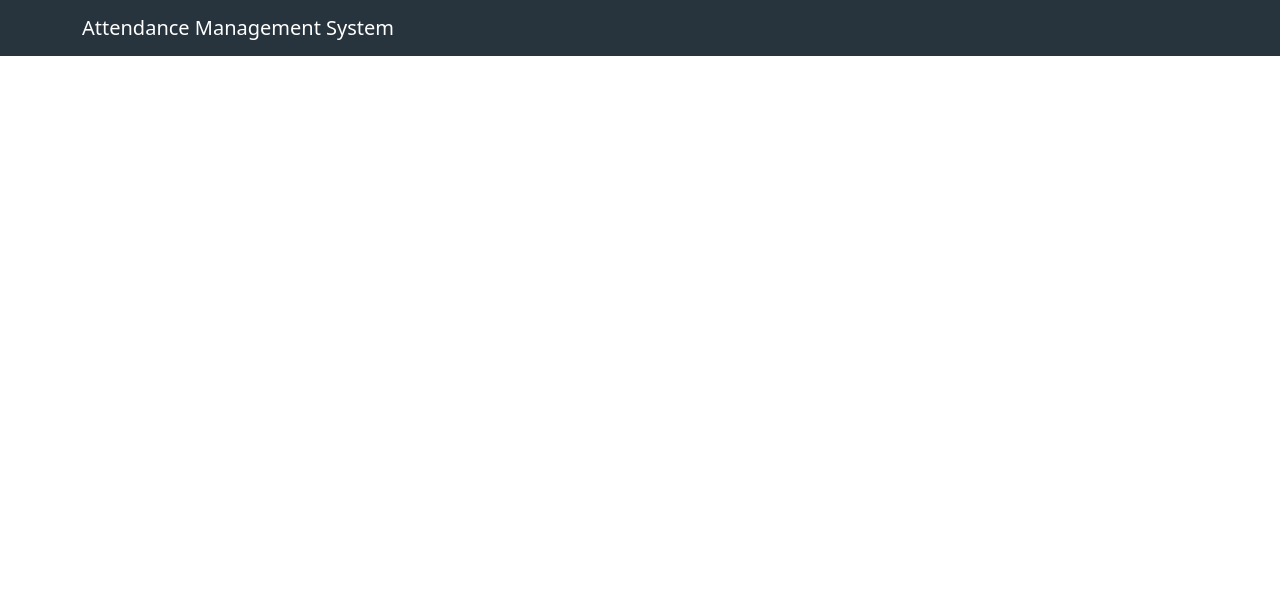
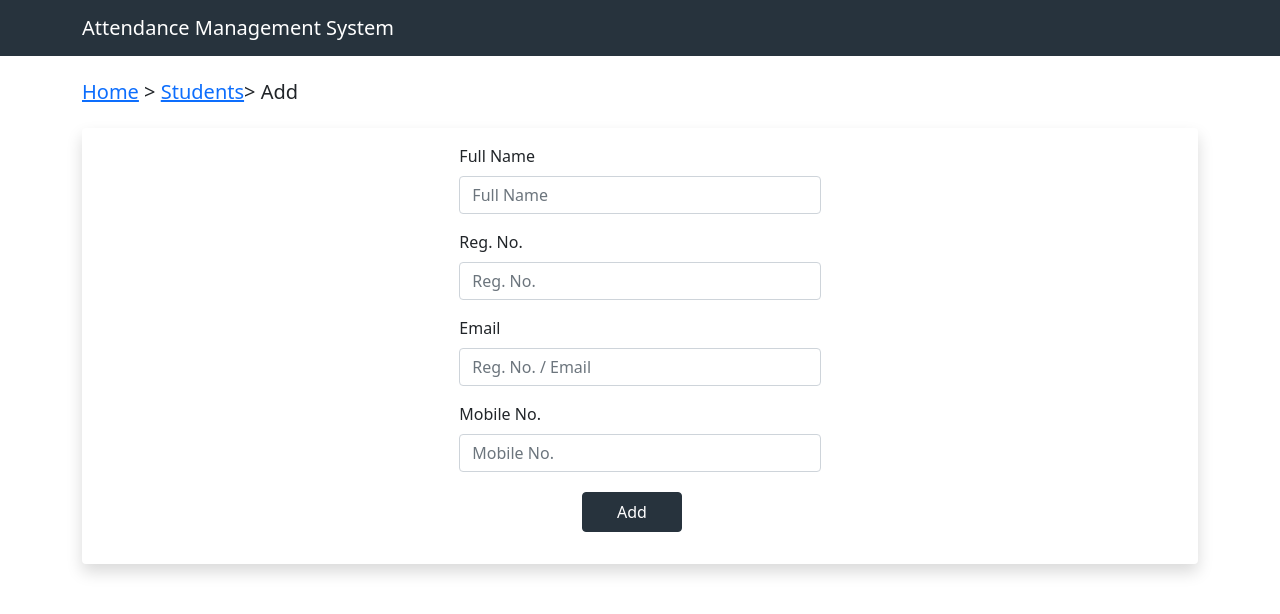
Before and after one commit to rameeznaufal/attendance-management-system, a React (Create React App) app in the folder frontend/: page /students/add in a window 1280 px wide. Shown: the top 614 px of the page. Built offline with nearby package versions, Linux system fonts and the light colour scheme; no server answers.

Commit message:
fixed backend + added adding student

```diff
--- a/frontend/src/App.js
+++ b/frontend/src/App.js
@@ -1,9 +1,9 @@
 import "./App.css";
 import { useEffect, useState } from "react";
 import { BrowserRouter, Route, Routes } from "react-router-dom";
-// import { BeatLoader } from "react-spinners";
 import Home from "./pages/Home.js";
 import Students from "./pages/Students.js";
+import AddStudent from "./pages/AddStudent.js";
 import NavbarTop from "./components/NavbarTop.js";
 import "./custom.scss";
 
@@ -58,21 +58,11 @@ function App() {
               exact
               element={<Students user={user} />}
             />
-            {/* <Route
-              path="/login"
+            <Route
+              path="/students/add"
               exact
-              element={<Login user={user} />}
+              element={<AddStudent user={user} />}
             />
-            <Route
-              path="/profile"
-              exact
-              element={<Profile user={user} />}
-            />
-            <Route
-              path="/add"
-              exact
-              element={<AddSwag user={user} />}
-            /> */}
           </Routes>
         </div>
       </BrowserRouter>
--- /dev/null
+++ b/frontend/src/pages/AddStudent.js
@@ -0,0 +1,127 @@
+import React, { useState } from "react";
+import { Link } from "react-router-dom";
+import {
+  Button,
+  Form,
+  FormGroup,
+  Input,
+  FormFeedback,
+  Label,
+} from "reactstrap";
+import Spinner from "react-bootstrap/Spinner";
+
+const AddStudent = ({ user }) => {
+    const [name, setName] = useState("");
+    const [email, setEmail] = useState("");
+    const [reg_no, setReg_no] = useState("");
+    const [mobile, setMobile] = useState("");
+    const [adding, setAdding] = useState(false);
+
+    const addStudent = async(e) => {
+        e.preventDefault();
+        setAdding(true);
+        let res = await fetch(process.env.REACT_APP_API_URL + "/users/students/", {
+        headers: { "Content-Type": "application/json" },
+        method: "POST",
+        credentials: "include",
+        body: JSON.stringify({
+            "name": name,
+            "email": email,
+            "mobile": mobile,
+            "reg_no": reg_no
+        }),
+        });
+        if (res.ok) {
+        } else {
+        console.log("Could not add");
+        }
+        setAdding(false);
+    }
+    return (
+        <div>
+      <div className="d-flex justify-content-between align-items-center mb-3">
+        <div>
+          <h5>
+            <Link className="" to="/">
+              Home
+            </Link> > <Link className="" to="/students">
+              Students
+            </Link>
+            > Add
+          </h5>
+        </div>
+      </div>
+      <div className="d-flex w-100 flex-column justify-content-center align-items-center shadow rounded p-3 mb-3">
+          <Form className="col-12 col-md-4" onSubmit={addStudent}>
+            <FormGroup>
+              <Label>Full Name</Label>
+              <Input
+                className="col-lg-6"
+                type="text"
+                value={name}
+                placeholder="Full Name"
+                onChange={(e) => {
+                  setName(e.target.value);
+                }}
+                required
+              ></Input>
+            </FormGroup>
+            <FormGroup>
+              <Label>Reg. No.</Label>
+              <Input
+                className="col-lg-6"
+                type="text"
+                value={reg_no}
+                onChange={(e) => {setReg_no(e.target.value);}}
+                placeholder="Reg. No."
+                required
+              ></Input>
+            </FormGroup>
+            <FormGroup>
+              <Label>Email</Label>
+              <Input
+                className="col-lg-6"
+                type="email"
+                value={email}
+                placeholder="Reg. No. / Email"
+                onChange={(e) => {
+                  setEmail(e.target.value);
+                }}
+                required
+              ></Input>
+            </FormGroup>
+            <FormGroup>
+              <Label>Mobile No.</Label>
+              <Input
+                className="col-lg-6"
+                type="number"
+                value={mobile}
+                placeholder="Mobile No."
+                onChange={(e) => {
+                  setMobile(e.target.value);
+                }}
+                required
+              ></Input>
+            </FormGroup>
+            <FormGroup className="text-center pt-1">
+              <Button type="submit" className="btn btn-dark me-3" style={{ width: 100, height: 40 }} >
+                {adding ? (
+                  <Spinner
+                  as="span"
+                  animation="border"
+                  size="sm"
+                  role="status"
+                  aria-hidden="true"
+                />
+                ) : (
+                "Add"
+                )}
+              </Button>
+            </FormGroup>
+          </Form>
+      </div>
+    </div>
+    );
+};
+
+export default AddStudent;
--- a/frontend/src/pages/Students.js
+++ b/frontend/src/pages/Students.js
@@ -1,6 +1,6 @@
 import React, { useState } from "react";
 import { Link } from "react-router-dom";
-import { FiPenTool, FiSearch, FiUserPlus } from "react-icons/fi";
+import { FiSearch, FiUserPlus } from "react-icons/fi";
 import { MdDelete, MdEdit } from "react-icons/md";
 import {
   Button,
@@ -10,10 +10,10 @@ import {
   FormFeedback,
   Label,
 } from "reactstrap";
-import { Spinner } from "react-spinners";
+import Spinner from "react-bootstrap/Spinner";
 
 const Students = () => {
-  const [regNo, setRegNo] = useState("");
+  const [reg_no, setreg_no] = useState("");
   const [searching, setSearching] = useState(false);
   const [errorText, setErrorText] = useState(false);
   const [student, setStudent] = useState(null);
@@ -22,64 +22,57 @@ const Students = () => {
 
   const updateValue = (colName, val) => {
     setStudent({ ...student, [colName]: val });
-    console.log(student);
   };
 
   const searchStudent = async (e) => {
     e.preventDefault();
     setSearching(true);
-    setStudent({
-      regNo: "B190703CS",
-      name: "Muhammed Jaseem Pallikkal",
-      email: "muhammedjaseem_b190703cs@nitc.ac.in",
-      mobile: "7511135725",
-    });
-    // let res = await fetch(process.env.REACT_APP_API_URL + "/users/" + regNo, {
-    //   headers: { "Content-Type": "application/json" },
-    //   method: "GET",
-    //   credentials: "include",
-    //   body: JSON.stringify({
-    //     reg_no: regNo,
-    //   }),
-    // });
-    // if (res.ok) {
-    //   let student = await res.json();
-    //   console.log(student);
-    //   setStudent(student);
-    // } else {
-    //   setErrorText(true);
-    //   setStudent(null);
-    // }
+    let res = await fetch(
+      process.env.REACT_APP_API_URL + "/users/students/" + reg_no,
+      {
+        headers: { "Content-Type": "application/json" },
+        method: "GET",
+        credentials: "include",
+      }
+    );
+    if (res.ok) {
+      let student = await res.json();
+      console.log(student);
+      setStudent(student);
+    } else {
+      setErrorText(true);
+      setStudent(null);
+    }
     setSearching(false);
     return;
   };
 
   const editStudent = async () => {
     setEditing(true);
-    // let res = await fetch(process.env.REACT_APP_API_URL + "/users/" + regNo, {
-    //   headers: { "Content-Type": "application/json" },
-    //   method: "PUT",
-    //   credentials: "include",
-    //   body: JSON.stringify(student),
-    // });
-    // if (res.ok) {
-    // } else {
-    //   setErrorText(true);
-    // }
+    let res = await fetch(process.env.REACT_APP_API_URL + "/users/students/" + student.reg_no, {
+      headers: { "Content-Type": "application/json" },
+      method: "PUT",
+      credentials: "include",
+      body: JSON.stringify(student),
+    });
+    if (res.ok) {
+    } else {
+      console.log("Could not update");
+    }
     setEditing(false);
     return;
   };
   const deleteStudent = async () => {
     setDeleting(true);
-    // let res = await fetch(process.env.REACT_APP_API_URL + "/users/" + regNo, {
-    //   headers: { "Content-Type": "application/json" },
-    //   method: "DELETE",
-    //   credentials: "include",
-    // });
-    // if (res.ok) {
-    // } else {
-    //   setErrorText(true);
-    // }
+    let res = await fetch(process.env.REACT_APP_API_URL + "/users/students/" + student.reg_no, {
+      headers: { "Content-Type": "application/json" },
+      method: "DELETE",
+      credentials: "include",
+    });
+    if (res.ok) {
+    } else {
+      console.log("Could not delete")
+    }
     setStudent(null);
     setDeleting(false);
     return;
@@ -107,10 +100,10 @@ const Students = () => {
             <Input
               className="col-lg-6"
               type="text"
-              value={regNo}
+              value={reg_no}
               placeholder="Reg. No. / Email"
               onChange={(e) => {
-                setRegNo(e.target.value);
+                setreg_no(e.target.value);
                 setErrorText(false);
               }}
               required
@@ -119,13 +112,23 @@ const Students = () => {
             <FormFeedback invalid>Student could not be found</FormFeedback>
           </FormGroup>
           <FormGroup className="text-center">
-            {searching ? (
-              <Spinner size="25" />
-            ) : (
-              <Button className="btn btn-primary">
+            <Button
+              className="btn btn-primary"
+              type="submit"
+              style={{ width: 50, height: 40 }}
+            >
+              {searching ? (
+                <Spinner
+                  as="span"
+                  animation="border"
+                  size="sm"
+                  role="status"
+                  aria-hidden="true"
+                />
+              ) : (
                 <FiSearch size="25" />
-              </Button>
-            )}
+              )}
+            </Button>
           </FormGroup>
         </Form>
         {student && (
@@ -148,7 +151,7 @@ const Students = () => {
               <Input
                 className="col-lg-6"
                 type="text"
-                value={student.regNo}
+                value={student.reg_no}
                 placeholder="Reg. No."
                 readOnly
               ></Input>
@@ -180,18 +183,30 @@ const Students = () => {
               ></Input>
             </FormGroup>
             <FormGroup className="text-center pt-1">
-              <Button className="btn btn-dark me-3" onClick={editStudent}>
+              <Button className="btn btn-dark me-3" style={{ width: 50, height: 40 }} onClick={editStudent}>
                 {editing ? (
-                  <Spinner size="25" />
+                  <Spinner
+                  as="span"
+                  animation="border"
+                  size="sm"
+                  role="status"
+                  aria-hidden="true"
+                />
                 ) : (
-                  <MdEdit size="25" color="white" />
+                <MdEdit size="25" color="white" />
                 )}
               </Button>
-              <Button className="btn btn-danger" onClick={deleteStudent}>
+              <Button className="btn btn-danger" style={{ width: 50, height: 40 }} onClick={deleteStudent}>
                 {deleting ? (
-                  <Spinner size="25" />
+                  <Spinner
+                  as="span"
+                  animation="border"
+                  size="sm"
+                  role="status"
+                  aria-hidden="true"
+                />
                 ) : (
-                  <MdDelete size="25" color="white" />
+                <MdDelete size="25" color="white" />
                 )}
               </Button>
             </FormGroup>
```
Also changed, not shown: 1 other file (tests, documents, lock files or other folders).
